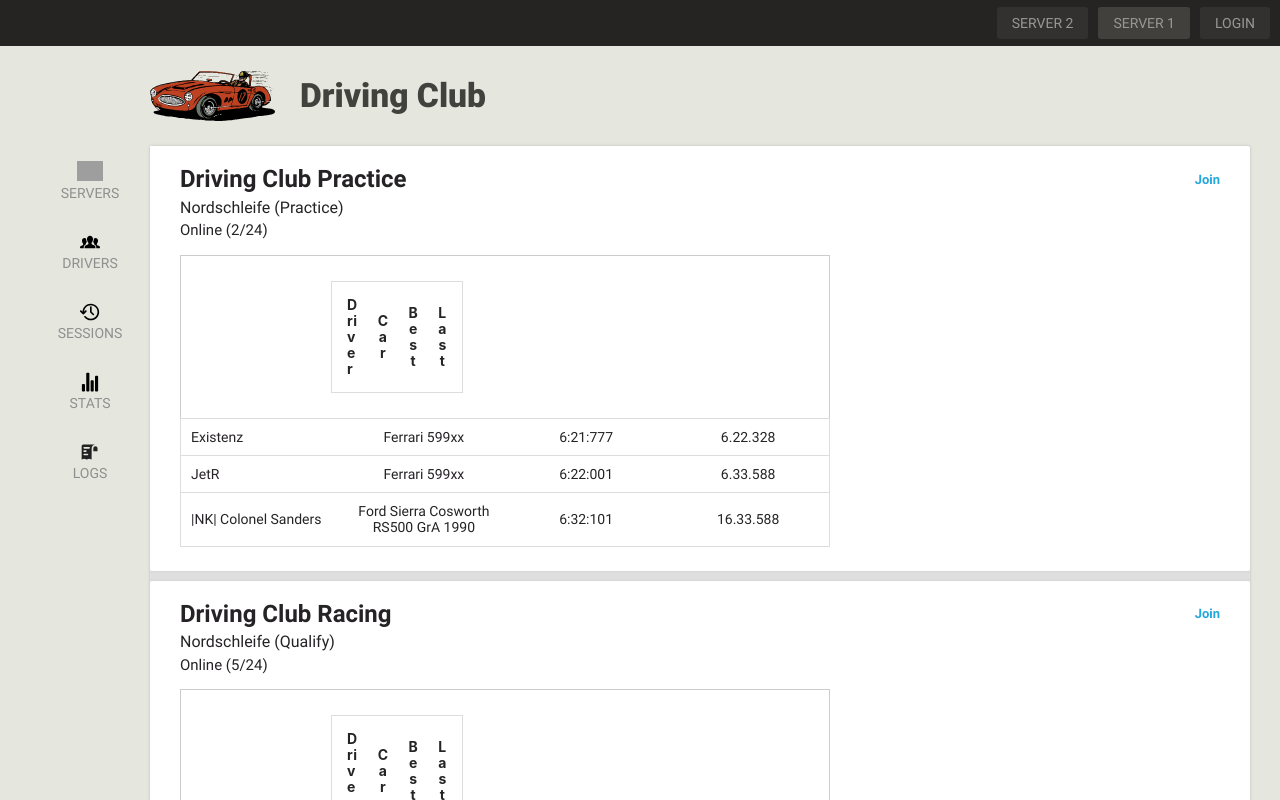
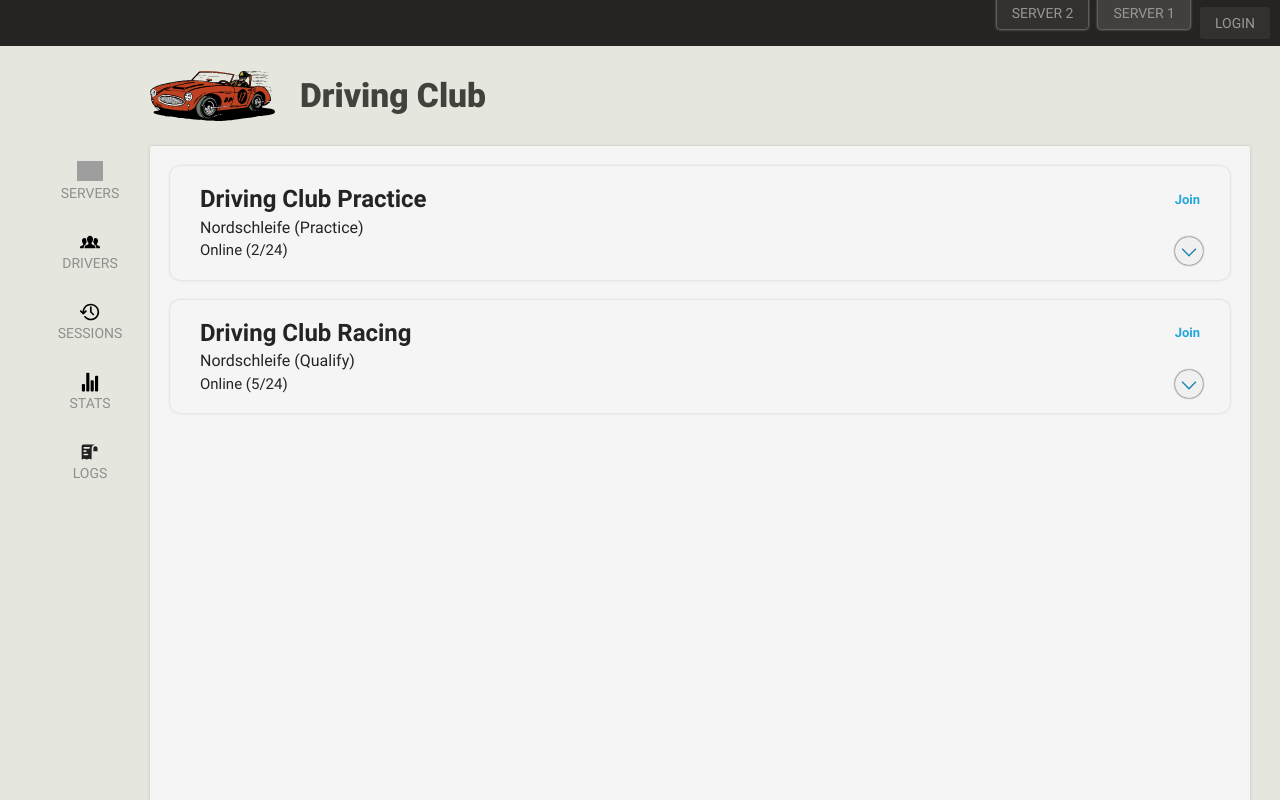
Before and after one commit to Mairo022/driveclub, a React (Vite) app: page / in a window 1280 px wide. Shown: the top 800 px of the page. Built offline with nearby package versions, Linux system fonts and the light colour scheme; grey boxes are pictures that could not be loaded.

Commit message:
Add dropdown button to server, improve styling

```diff
--- a/src/components/ui/styles/navbar.scss
+++ b/src/components/ui/styles/navbar.scss
@@ -12,12 +12,12 @@
     border-bottom-left-radius: 3px;
     text-align: center;
     z-index: 1;
+    clip-path: inset(-3px 0 -3px -3px);
 
     &.active {
       color: #666666;
-      background-color: white;
+      background-color: #F5F5F5;
       box-shadow: -1px 0 3px #bababa;
-      clip-path: inset(-3px 0px -3px -3px);
     }
 
     &::before {
@@ -32,7 +32,7 @@
       transition: transform 250ms ease-in-out;
       transform: scaleX(0);
       transform-origin: right;
-      background-color: white;
+      background-color: #F5F5F5;
       border-top-left-radius: 3px;
       border-bottom-left-radius: 3px;
     }
@@ -42,7 +42,7 @@
     }
 
     &:hover {
-      background-color: white;
+      background-color: #F5F5F5;
       transition: 0.5s background-color ease-in-out ;
     }
 
--- a/src/layouts/styles/rootLayout.scss
+++ b/src/layouts/styles/rootLayout.scss
@@ -15,7 +15,7 @@
     min-width: 70vw;
     min-height: 800px;
     border-radius: 2px;
-    background-color: #DFDFDF;
+    background-color: #F5F5F5;
     box-shadow: 0 0 3px #bababa;
   }
 }
--- /dev/null
+++ b/src/pages/servers/Server.tsx
@@ -0,0 +1,29 @@
+import { useState } from "react";
+import { Link } from "react-router-dom";
+import { Table } from "../../components/table/Table";
+import "./style/server.scss";
+
+export function Server(props: IServerProps) {
+    const server = props.server
+    const [isOpen, setIsOpen] = useState<boolean>(false)
+    const openClassName = isOpen ? " open" : ""
+
+    return (
+        <div className="server">
+            <Link className="server__join" to="#">Join</Link>
+            <button  className="server__dropdown" onClick={() => setIsOpen(state => !state)}>
+                <svg className={`server__dropdown__arrow${openClassName}`} xmlns="http://www.w3.org/2000/svg" viewBox="0 0 256 256">
+                    <path strokeWidth="3" fill="currentColor" d="M128 194.3 10 76.8l15.5-15.1L128 164.2 230.5 61.7 246 76.8 128 194.3z"/>
+                </svg>
+            </button>
+            <header className="server__header">
+                <h2 className="server__header__title">{server.name}</h2>
+            </header>
+            <p className="server__session">{server.track} ({server.session})</p>
+            <p className="server__online">Online ({server.online}/{server.spots})</p>
+            <div className={`server__activity${openClassName}`}>
+                <Table data={server.drivers} type="online"/>
+            </div>
+        </div>
+    )
+}
--- a/src/pages/servers/Servers.tsx
+++ b/src/pages/servers/Servers.tsx
@@ -1,24 +1,13 @@
-import {ReactElement} from "react";
+import { ReactElement } from "react";
 import {servers} from "./data/mockServers";
 import "./style/servers.scss";
-import {Link} from "react-router-dom";
-import {Table} from "../../components/table/Table";
+import { Server } from "./Server";
 
 export function Servers(): ReactElement {
     return (
         <article className="servers">{
             servers.map((server, i) => (
-                <div className="server" key={i}>
-                    <header className="server__header">
-                        <h2 className="server__header__title">{server.name}</h2>
-                        <Link className="server__header__join" to="#">Join</Link>
-                    </header>
-                    <p className="server__session">{server.track} ({server.session})</p>
-                    <p className="server__online">Online ({server.online}/{server.spots})</p>
-                    <div className="server__activity">
-                        <Table data={server.drivers} type="online"/>
-                    </div>
-                </div>
+                <Server server={server} key={i}/>
             ))}
         </article>
     )
--- /dev/null
+++ b/src/pages/servers/style/server.scss
@@ -0,0 +1,91 @@
+@import "src/assets/variables";
+
+.server {
+  display: flex;
+  flex-direction: column;
+  position: relative;
+  padding: 20px 30px;
+  margin-bottom: 20px;
+  border-radius: 10px;
+  box-shadow: 0 0 3px #CCC;
+
+  &__header {
+    display: flex;
+    align-items: center;
+
+    &__title {
+      font-family: Roboto Bold, $fonts_default;
+    }
+  }
+
+  &__session {
+    margin-top: 5px;
+  }
+
+  &__online {
+    margin-top: 5px;
+    font-size: 15px;
+  }
+
+  &__join {
+    position: absolute;
+    right: 30px;
+    padding-top: 6.5px;
+    font-family: Roboto Bold, $fonts_default;
+    font-size: 13px;
+    color: #23A7DC;
+
+    &:hover {
+      border-bottom: 1px solid #23A7DC;
+    }
+  }
+
+  &__dropdown {
+    display: flex;
+    justify-content: center;
+    align-items: center;
+    position: absolute;
+    bottom: 15px;
+    right: 27px;
+    width: 28px;
+    height: 28px;
+    border-radius: 50%;
+    border: none;
+    background: #F0F0F0;
+    box-shadow: 0 0 2px black;
+    transition: 0.1s ease-in-out;
+    cursor: pointer;
+
+    &__arrow {
+      position: absolute;
+      width: 16px;
+      color: #1b82b3;
+      transform: translateY(1.5px);
+      transition: 0.2s ease-in-out;
+
+      &.open {
+        transform: scaleY(-1);
+      }
+    }
+
+    &:hover {
+      background: #F4F4F4;
+      box-shadow: 0 0 3.5px #777;
+    }
+  }
+
+  &__activity {
+    width: fit-content;
+    max-height: 0;
+    height: max-content;
+    overflow-y: auto;
+    overflow-x: hidden;
+    transition: max-height 0.2s ease-out, margin-top 0.2s ease-in;
+
+    &.open {
+      margin-top: 15px;
+      max-height: 300px;
+      transition: max-height 0.2s ease-out, margin-top 0s ease;
+    }
+  }
+}
--- a/src/pages/servers/style/servers.scss
+++ b/src/pages/servers/style/servers.scss
@@ -1,51 +1,5 @@
-@import "src/assets/variables";
-
 .servers {
+  padding: 20px;
+  overflow: hidden;
   color: #262326;
-  overflow: hidden;
-
-  .server {
-    &:first-of-type { border-top-left-radius: 0; }
-    border-radius: 2px;
-    padding: 20px 30px;
-    background-color: white;
-    margin-bottom: 10px;
-    box-shadow: 0 0 3px #CCC;
-
-    &__header {
-      display: flex;
-      align-items: center;
-
-      &__title {
-        font-family: Roboto Bold, $fonts_default;
-      }
-
-      &__join {
-        margin-left: auto;
-        font-family: Roboto Bold, $fonts_default;
-        font-size: 13px;
-        color: #23A7DC;
-
-        &:hover {
-          border-bottom: 1px solid #23A7DC;
-        }
-      }
-    }
-
-    &__session {
-      margin-top: 5px;
-    }
-
-    &__online {
-      margin-top: 5px;
-      font-size: 15px;
-    }
-
-    &__activity {
-      overflow: auto;
-      display: inline-block;
-      margin-top: 15px;
-      max-height: 410px;
-    }
-  }
 }
--- a/src/pages/servers/types/servers.d.ts
+++ b/src/pages/servers/types/servers.d.ts
@@ -11,3 +11,7 @@ interface IServer {
         last: string
     }[]
 }
+
+interface IServerProps {
+    server: IServer
+}
```
